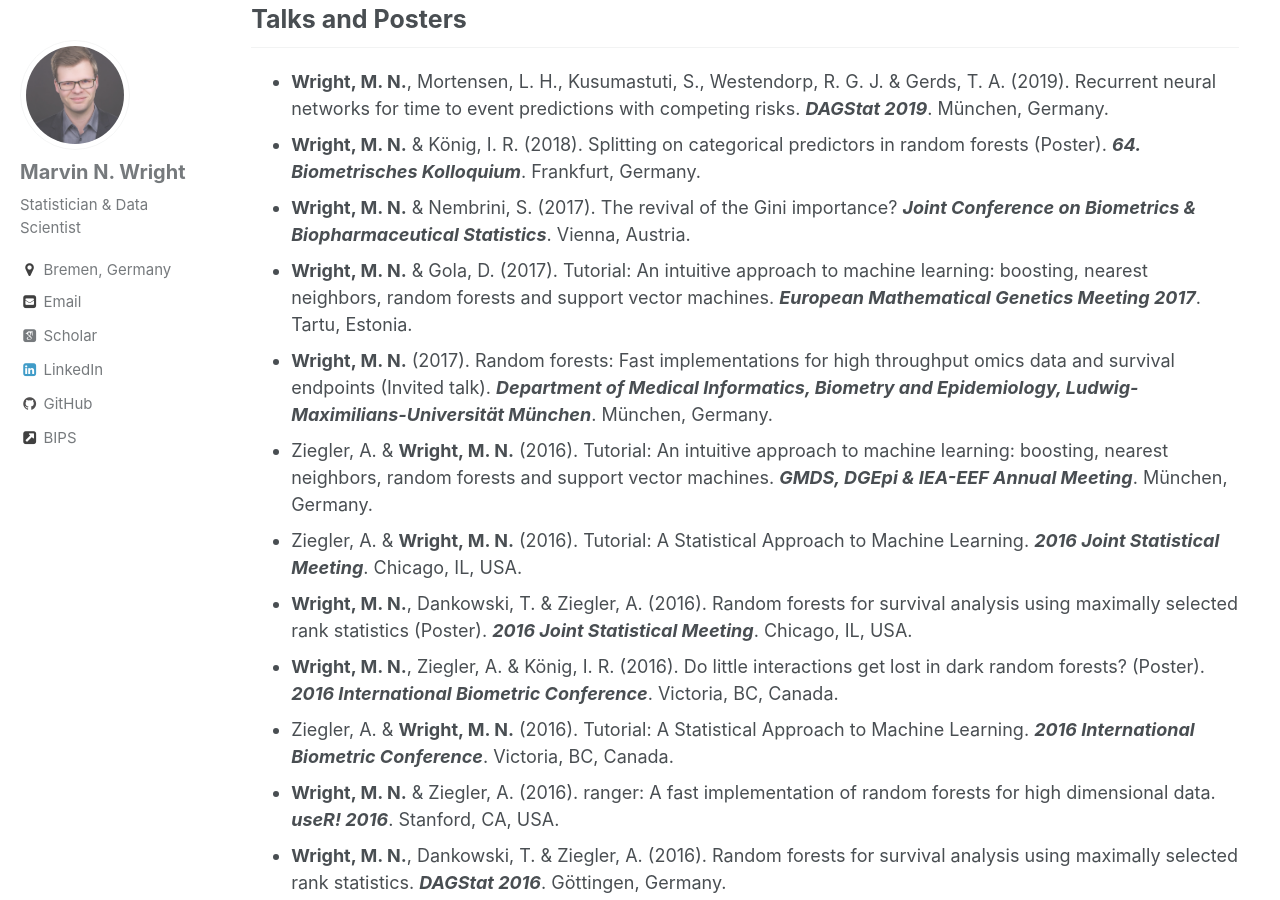
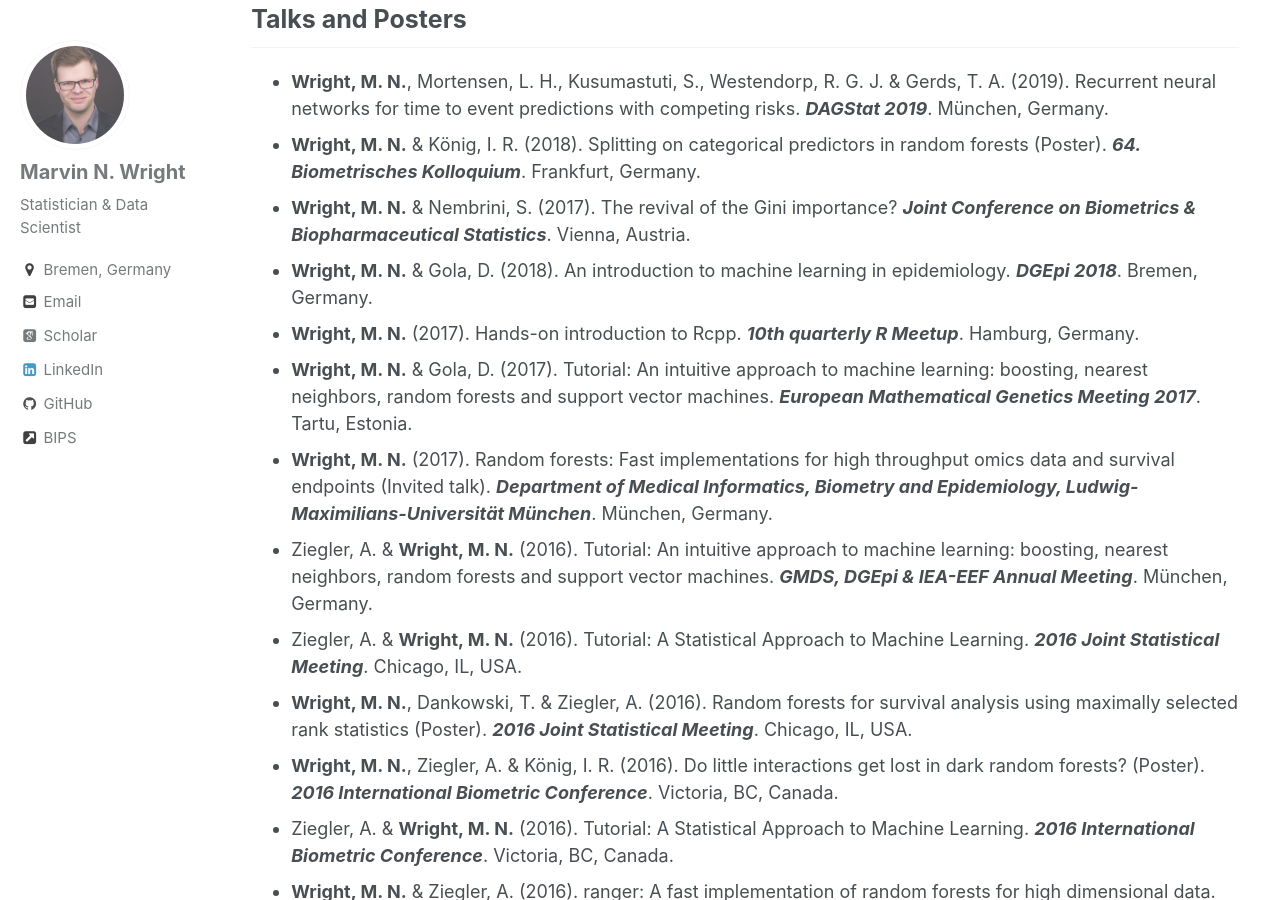
Before and after one commit to mnwright/mnwright.github.io, a Jekyll site: the page built from _pages/publications.md, in a window 1280 px wide and 900 px high, scrolled down 2493 px. Built offline with Jekyll 4.4.1, drawn with Linux system fonts in a browser that asks for light colours; some web fonts are replaced.

Commit message:
add missing talks

```diff
--- a/_pages/publications.md
+++ b/_pages/publications.md
@@ -38,6 +38,8 @@ Most papers are freely available (<i class="fa fa-file-pdf-o"></i>PDF links). Ju
 * {:.pub} **Wright, M. N.**, Mortensen, L. H., Kusumastuti, S., Westendorp, R. G. J. & Gerds, T. A. (2019). Recurrent neural networks for time to event predictions with competing risks. ***DAGStat 2019***. München, Germany.
 * {:.pub} **Wright, M. N.** & König, I. R. (2018). Splitting on categorical predictors in random forests (Poster). ***64. Biometrisches Kolloquium***. Frankfurt, Germany.
 * {:.pub} **Wright, M. N.** & Nembrini, S. (2017). The revival of the Gini importance? ***Joint Conference on Biometrics & Biopharmaceutical Statistics***. Vienna, Austria.
+* {:.pub} **Wright, M. N.** & Gola, D. (2018). An introduction to machine learning in epidemiology. ***DGEpi 2018***. Bremen, Germany.
+* {:.pub} **Wright, M. N.**  (2017). Hands-on introduction to Rcpp. ***10th quarterly R Meetup***. Hamburg, Germany.
 * {:.pub} **Wright, M. N.** & Gola, D. (2017). Tutorial: An intuitive approach to machine learning: boosting, nearest neighbors, random forests and support vector machines. ***European Mathematical Genetics Meeting 2017***. Tartu, Estonia.
 * {:.pub} **Wright, M. N.** (2017). Random forests: Fast implementations for high throughput omics data and survival endpoints (Invited talk). ***Department of Medical Informatics, Biometry and Epidemiology, Ludwig-Maximilians-Universität München***. München, Germany.
 * {:.pub} Ziegler, A. & **Wright, M. N.** (2016). Tutorial: An intuitive approach to machine learning: boosting, nearest neighbors, random forests and support vector machines. ***GMDS, DGEpi & IEA-EEF Annual Meeting***. München, Germany.
```
